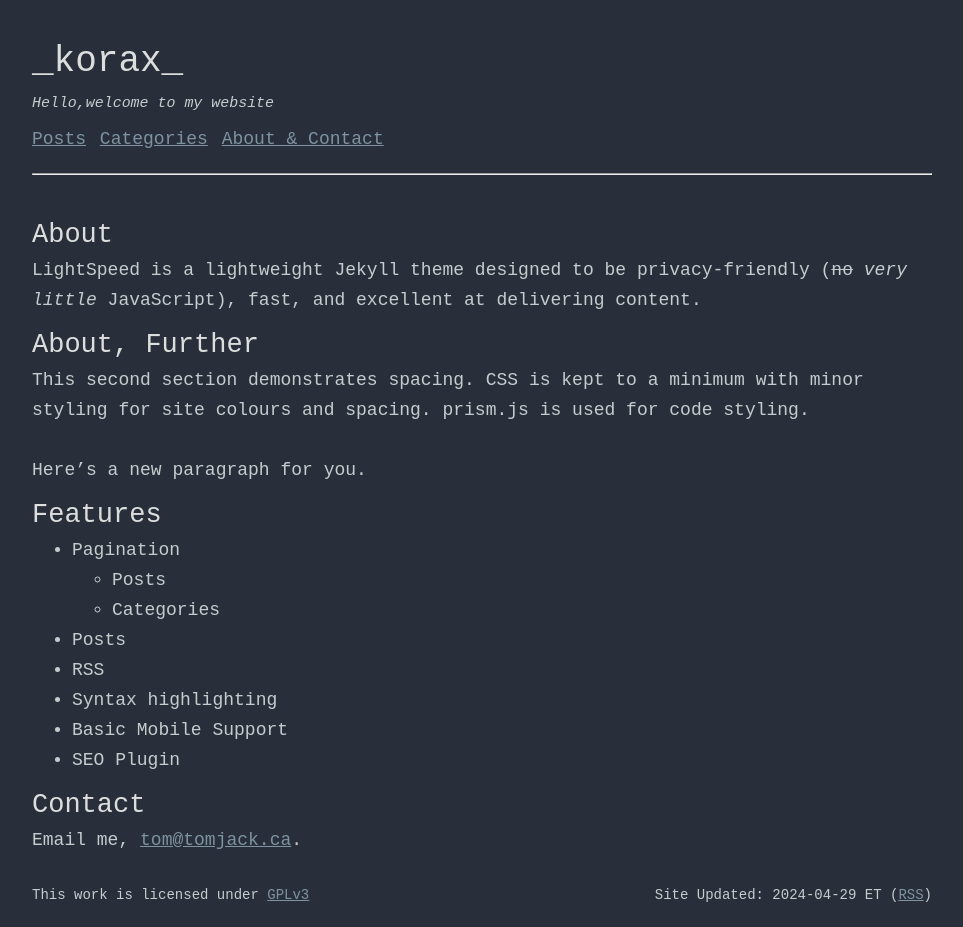
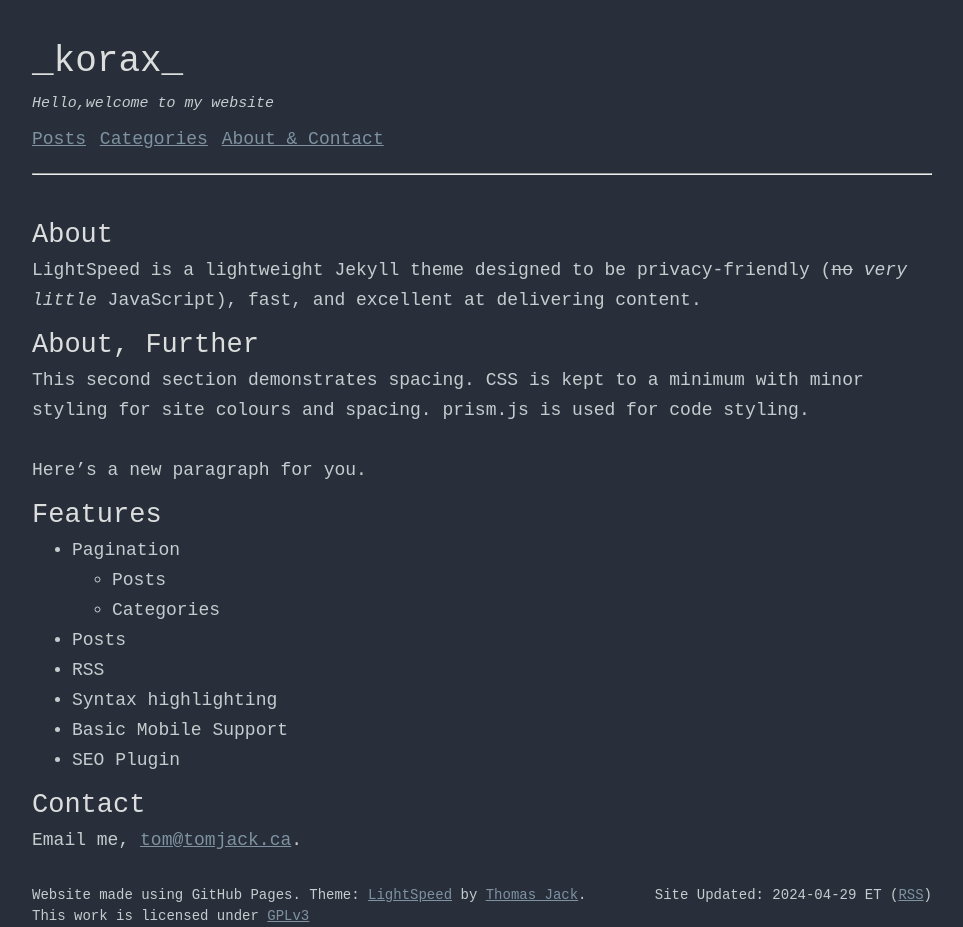
Before and after one commit to koraxial/koraxial.github.io, a Jekyll site: the page built from index.md, in a window 1280 px wide. Shown: the whole page, without its empty margins (158-1121 px from the left). Built offline with Jekyll 4.4.1, drawn with Linux system fonts in a browser that asks for light colours.

Commit message:
Update footer.html

```diff
--- a/_includes/footer.html
+++ b/_includes/footer.html
@@ -1,5 +1,7 @@
 <div class="footer">
-    <span class="footer-text float-left">This work is licensed under <a rel="license" href="https://www.gnu.org/licenses/gpl-3.0.en.html" target="_blank">GPLv3</a></span>
+    <span class="footer-text float-left">Website made using GitHub Pages. Theme: <a rel="license" href="https://github.com/tajacks/lightspeed">LightSpeed</a> by <a rel="license" href="https://github.com/tajacks">Thomas Jack</a>.
+    </br>
+    This work is licensed under <a rel="license" href="https://www.gnu.org/licenses/gpl-3.0.en.html" target="_blank">GPLv3</a></span>
     <span class="footer-text float-right">
     Site Updated: {{ site.time | date: '%Y-%m-%d' }} {{ site.timezone_short }} (<a href="/feed.xml" target="_blank">RSS</a>)
   </span>
```
